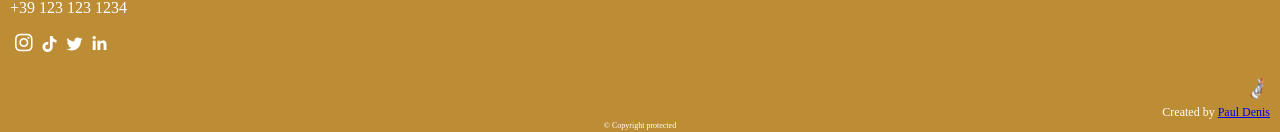
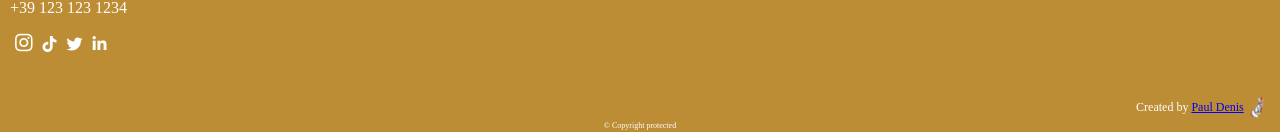
Before and after one commit to PaulDenis/cv_wedding_events_mobile, a Vue app: page / in a window 1280 px wide. Shown: the part 1459-1591 px from the top of the page. Built offline with nearby package versions, Linux system fonts and the light colour scheme.

Commit message:
Riposizionato il mio brand

```diff
--- a/src/components/Footer.vue
+++ b/src/components/Footer.vue
@@ -23,8 +23,8 @@
           </li>
       </ul>
       <div class="creator">
+        <p>Created by <a href="http://" target="_blank" rel="noopener noreferrer">Paul Denis</a></p>
         <img src="../assets/DenixLogo.png" alt="Creator Logo">
-        <p>Created by <a href="http://" target="_blank" rel="noopener noreferrer">Paul Denis</a></p>
       </div>
       <p class="copy">&copy; Copyright protected</p>
   </div>
@@ -76,6 +76,8 @@ export default {
 }
 .creator {
   position: absolute;
+  display: flex;
+  align-items: center;
   bottom: 15px;
   right: 10px;
   text-align: right;
```
